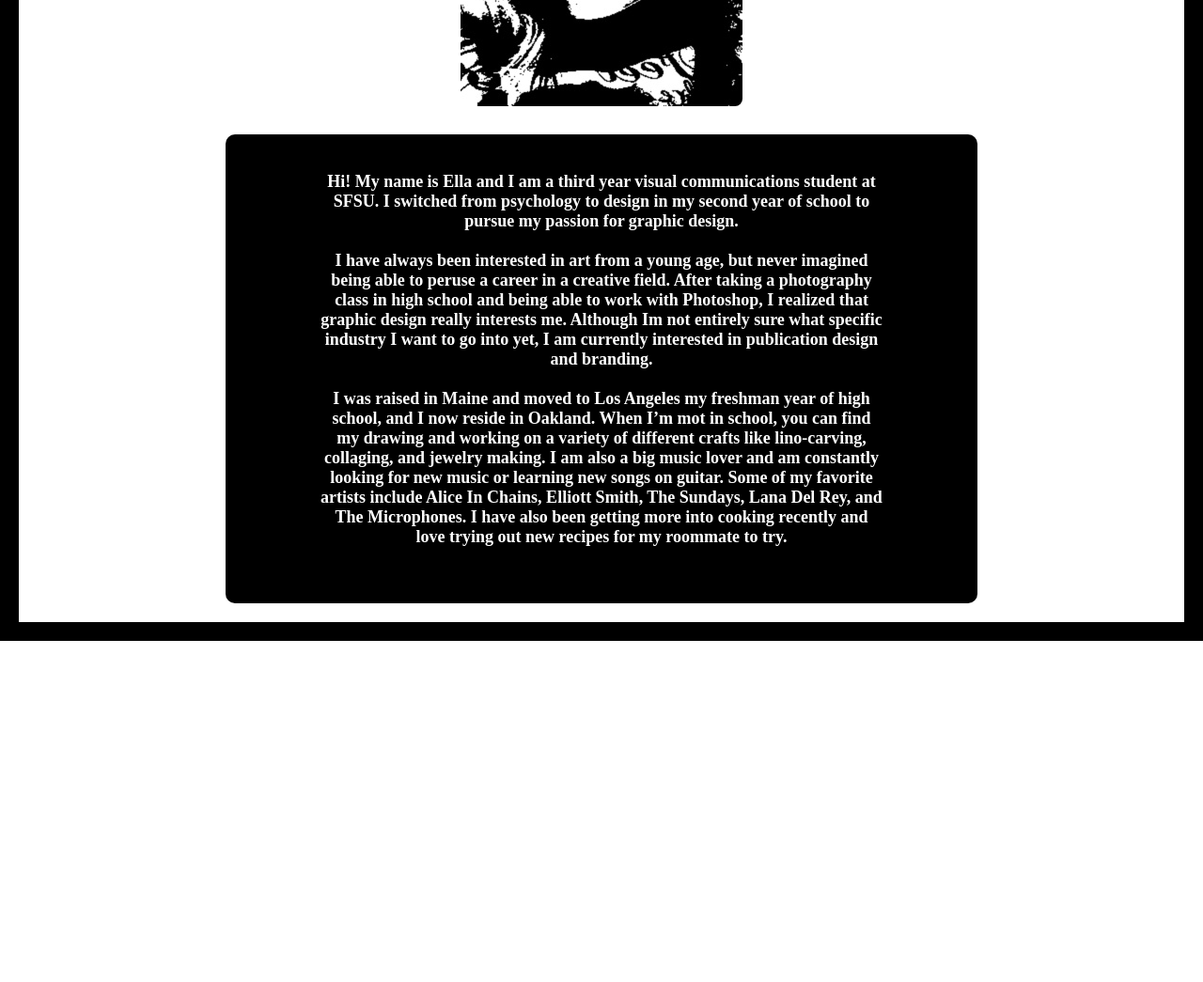
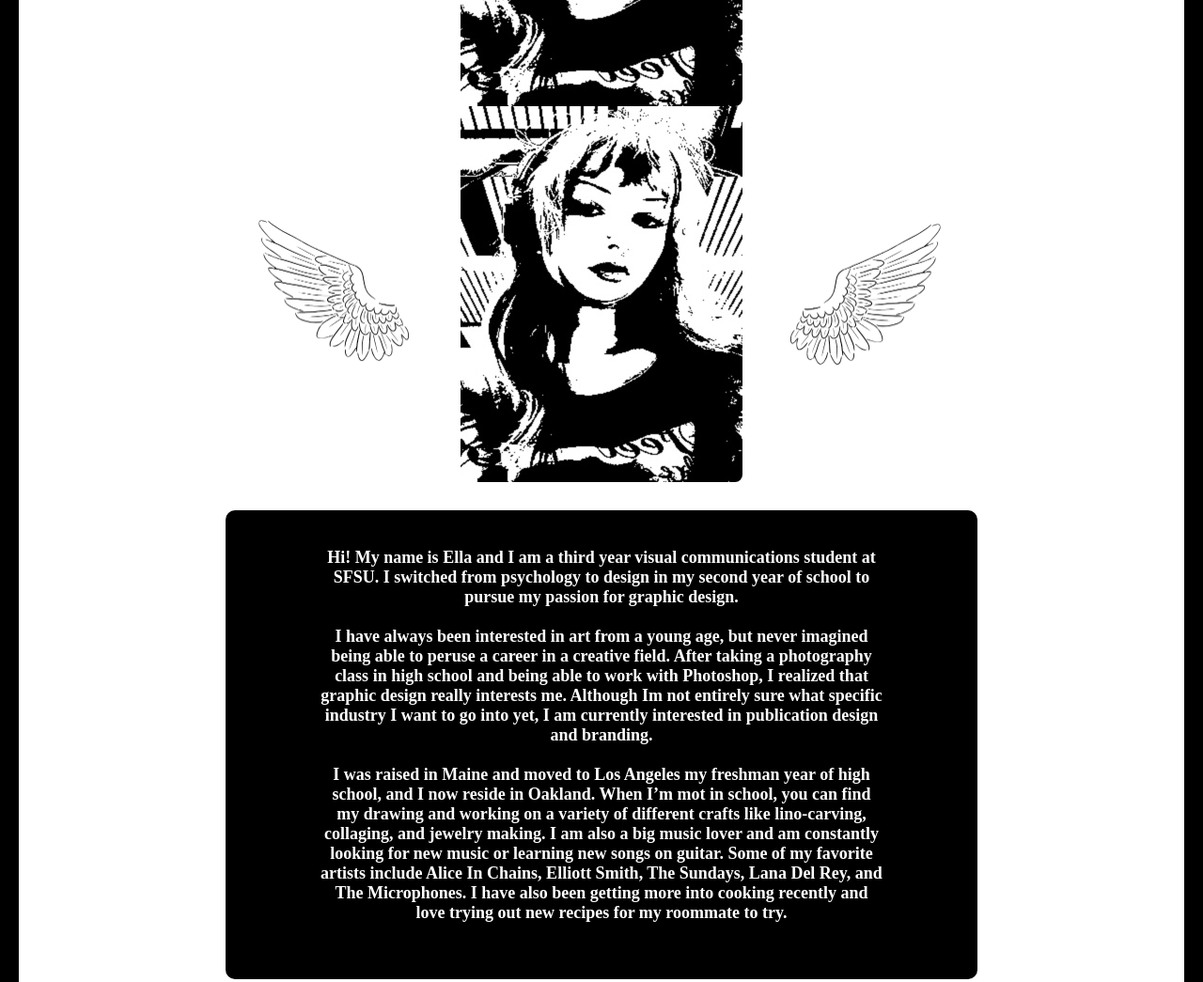
Before and after one commit to ellabail3y/ProjectOne, a plain HTML site: page index.html in a window 1280 px wide. Shown: the part 450-1495 px from the top of the page at 94% size. Before the commit the page ends 1132 px from the top, so only its background shows below. Drawn offline with Linux system fonts and the light colour scheme; a web font is replaced by a local one.

Commit message:
Update index.html

```diff
--- a/index.html
+++ b/index.html
@@ -31,6 +31,13 @@
             <img src="img/angel-wings2.gif" alt="right wing gif" class="profile-gif right-wing">
         </div>
 
+    <div class="main content">
+        <div class="image-container">
+            <img src="img/angel-wings.gif" alt="left wing gif" class="profile-gif left-wing">
+            <img src="img/selfie2.jpg" alt="selfie" class="profile-image">
+            <img src="img/angel-wings2.gif" alt="right wing gif" class="profile-gif right-wing">
+        </div>
+
         <div class="bio">
 
             <h4>Hi! My name is Ella and I am a third year visual communications student at SFSU. I switched from psychology to design in my second year of school to pursue my passion for graphic design.<br>
```
